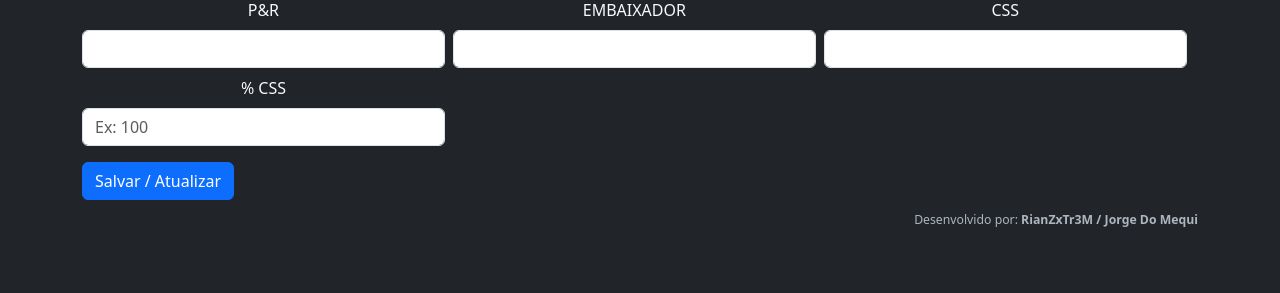
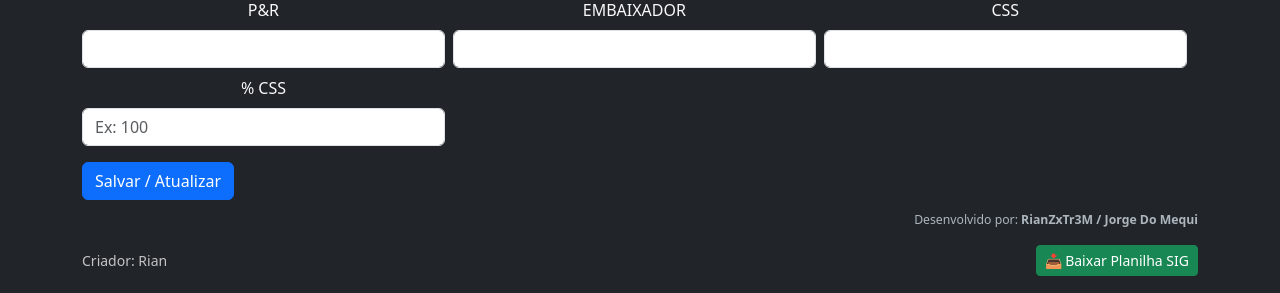
Before and after one commit to Loirin12/planilha-rdm-site-, a Flask app: page /planilha-sig in a window 1280 px wide. Shown: the part 290-583 px from the top of the page. Run offline with Flask 3, Linux system fonts and the light colour scheme; the visitor is signed in with stand-in values (Sample User, id 1); data that the repository does not hold is empty; some libraries are stand-ins or nearby versions.

Commit message:
Update index.html

```diff
--- a/templates/index.html
+++ b/templates/index.html
@@ -85,11 +85,33 @@
 <div class="d-flex justify-content-end align-items-center mb-2">
  <div class="criador-texto">
   <small>Desenvolvido por: <strong>RianZxTr3M / Jorge Do Mequi</strong></small>
-</div>
-
+ </div>
 </div>
 
 <table class="table table-bordered">
+
+  <!-- BOTÕES DE AÇÃO -->
+<div class="d-flex justify-content-between align-items-center mb-2">
+
+  <div>
+    <small class="text-light opacity-75">
+      Criador: Rian
+    </small>
+  </div>
+
+  <div>
+    {% if tipo == 'sig' %}
+      <a href="/baixar-sig" class="btn btn-success btn-sm">
+        📥 Baixar Planilha SIG
+      </a>
+    {% else %}
+      <a href="/baixar-ssh" class="btn btn-danger btn-sm">
+        📥 Baixar Planilha SSH
+      </a>
+    {% endif %}
+  </div>
+</div>
+
 
 
   <!-- TABELA -->
```
